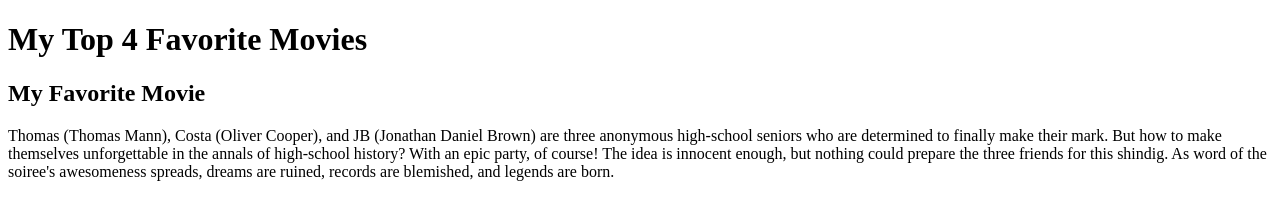
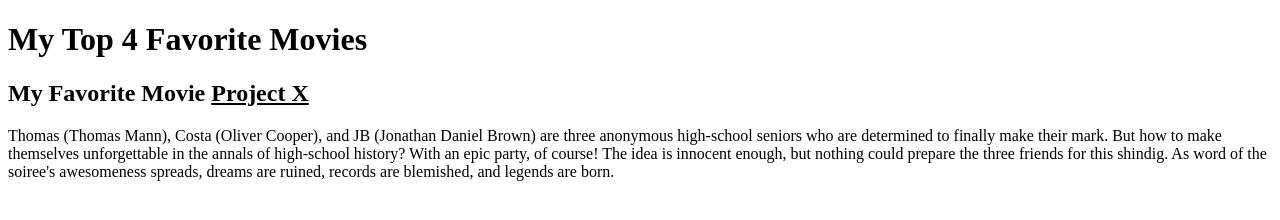
Before and after one commit to aestus02/html-css-0, a plain HTML site: page MyFavoriteMovies/index.html in a window 1280 px wide. Drawn offline with Linux system fonts and the light colour scheme.

Commit message:
started adding images.

```diff
--- a/MyFavoriteMovies/index.html
+++ b/MyFavoriteMovies/index.html
@@ -7,11 +7,9 @@
         <div id="Top">
             <h1>My Top 4 Favorite Movies</h1>
         <div id="Project X">
-            <h2>My Favorite Movie</h2>
+            <h2>My Favorite Movie <u>Project X</u></h2>
             <p>Thomas (Thomas Mann), Costa (Oliver Cooper), and JB (Jonathan Daniel Brown) are three anonymous high-school seniors who are determined to finally make their mark. But how to make themselves unforgettable in the annals of high-school history? With an epic party, of course! The idea is innocent enough, but nothing could prepare the three friends for this shindig. As word of the soiree's awesomeness spreads, dreams are ruined, records are blemished, and legends are born.</p>
-
-
-
+            <img src="
 
     </body>
 </html>
```
Also changed, not shown: MyFavoriteMovies/css/styles.css (added).
